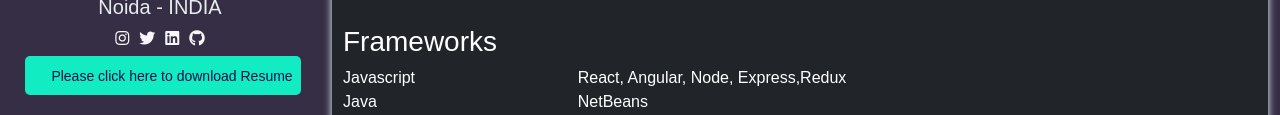
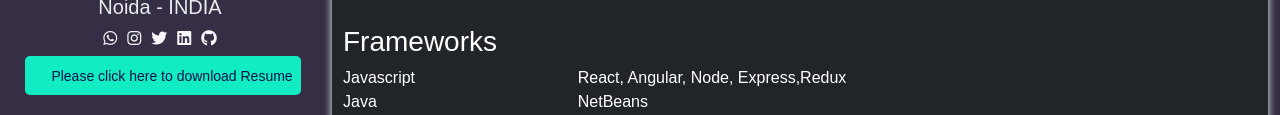
Before and after one commit to Pankaj-FWD/me, a React app: page / in a window 1280 px wide. Shown: the part 341-456 px from the top of the page. Built offline with nearby package versions, Linux system fonts and the light colour scheme.

Commit message:
add social links

```diff
--- a/src/Components/Profile.js
+++ b/src/Components/Profile.js
@@ -23,6 +23,12 @@
           <Col>
             <ProfileDetails />
             <div class="footer-icons">
+            <a
+                href="https://wa.me/+918174979703"
+                className="socialicon"
+              >
+                <i class="fab fa-whatsapp"></i>
+              </a>
               <a
                 href="https://instagram.com/pankajpal._?igshid=ZmZhODViOGI="
                 className="socialicon"
```
Also changed, not shown: build/asset-manifest.json, build/index.html, build/service-worker.js, 6 other files.
